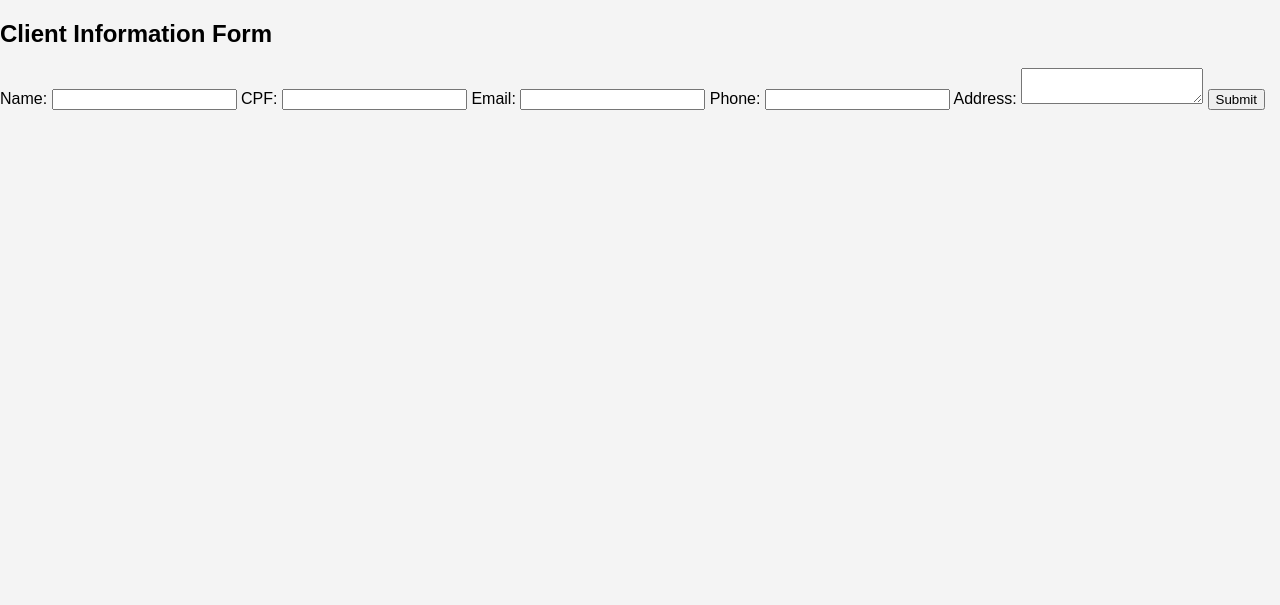
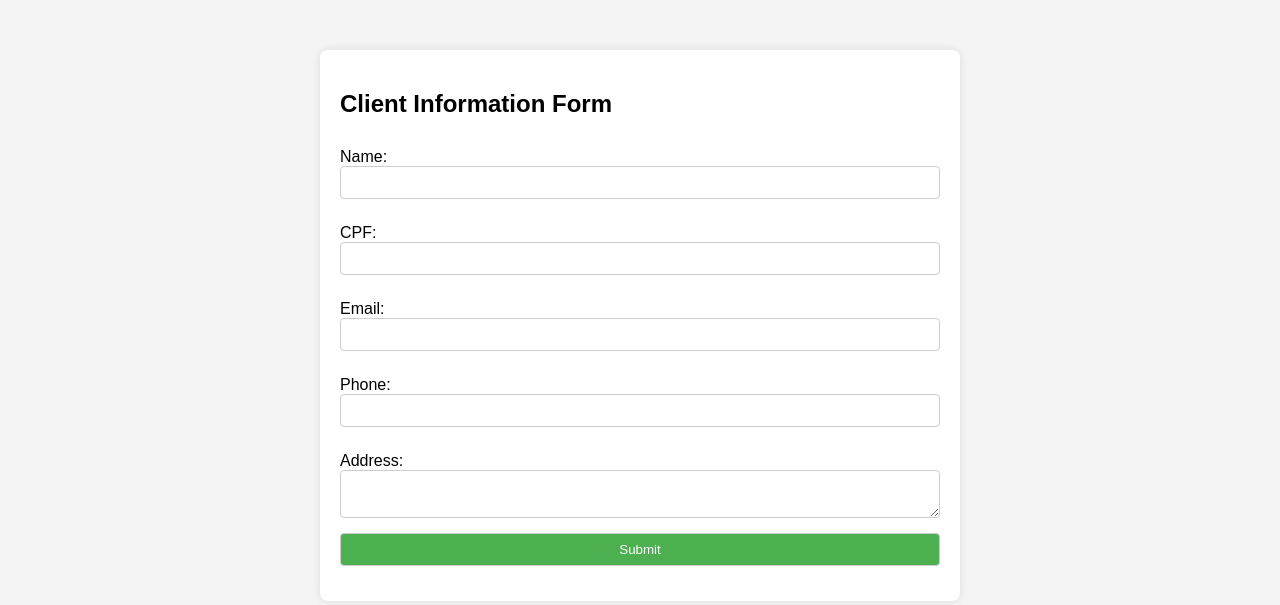
Before and after one commit to haroldocurti/comex, a PHP site: page /client_form.php in a window 1280 px wide. Shown: the top 605 px of the page. Run offline with PHP 8.4, Linux system fonts and the light colour scheme.

Commit message:
refatorando css para exibição uniforme e correção de bugs

```diff
--- a/styles.css
+++ b/styles.css
@@ -4,7 +4,6 @@ body {
     margin: 0;
     padding: 0;
 }
-
 .top-bar {
     background-color: #333;
     color: white;
@@ -14,7 +13,6 @@ body {
     top: 0;
     z-index: 1000;
 }
-
 nav ul {
     list-style: none;
     margin: 0;
@@ -30,7 +28,38 @@ nav ul li a {
     text-decoration: none;
     color: white;
 }
+.container {
+    max-width: 600px;
+    margin: 50px auto;
+    background-color: #fff;
+    padding: 20px;
+    border-radius: 8px;
+    box-shadow: 0 0 10px rgba(0, 0, 0, 0.1);
+}
 
+form {
+    display: flex;
+    flex-direction: column;
+}
+
+label {
+    margin-top: 10px;
+}
+
+input,
+select,
+textarea {
+    margin-bottom: 15px;
+    padding: 8px;
+    border: 1px solid #ccc;
+    border-radius: 4px;
+}
+
+input[type="submit"] {
+    background-color: #4caf50;
+    color: white;
+    cursor: pointer;
+}
 .content-container {
     margin-top: 50px; /* Adjust according to your top bar height */
     max-width: 800px;
```
